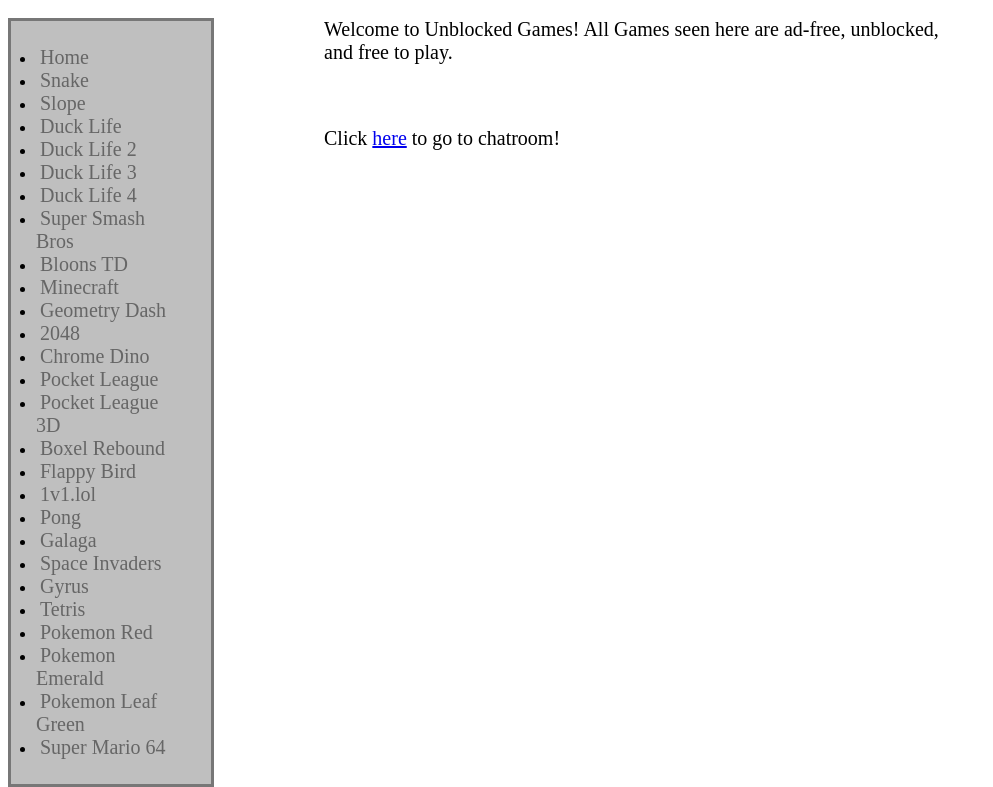
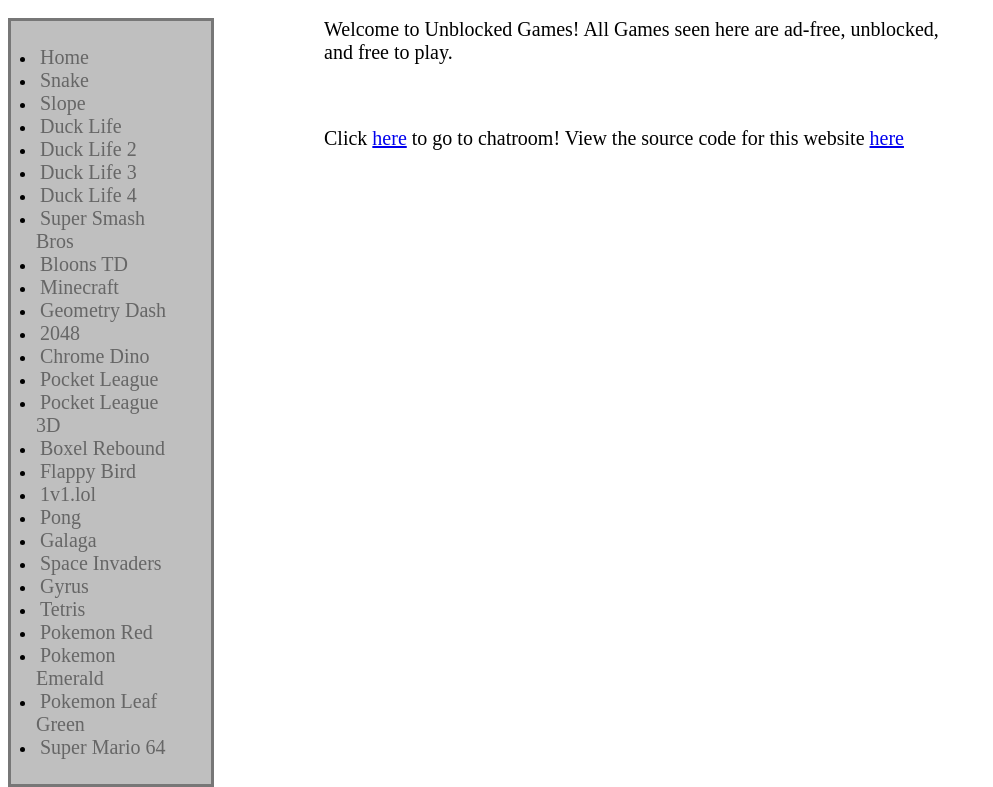
Before and after one commit to csfg4/unblockedgames, a plain HTML site: page index.html in a window 1280 px wide. Shown: the part 48-835 px from the top of the page, without its empty margins (0-993 px from the left). Drawn offline with Linux system fonts and the light colour scheme.

Commit message:
Update index.html

```diff
--- a/index.html
+++ b/index.html
@@ -100,6 +100,7 @@
 								<br>
 								<p>
 									Click <a href="chatroom.html">here</a> to go to chatroom!
+									View the source code for this website <a href="https://github.com/csfg4/unblockedgames">here</a>
 								</p>
             </div>
         </section>
```
